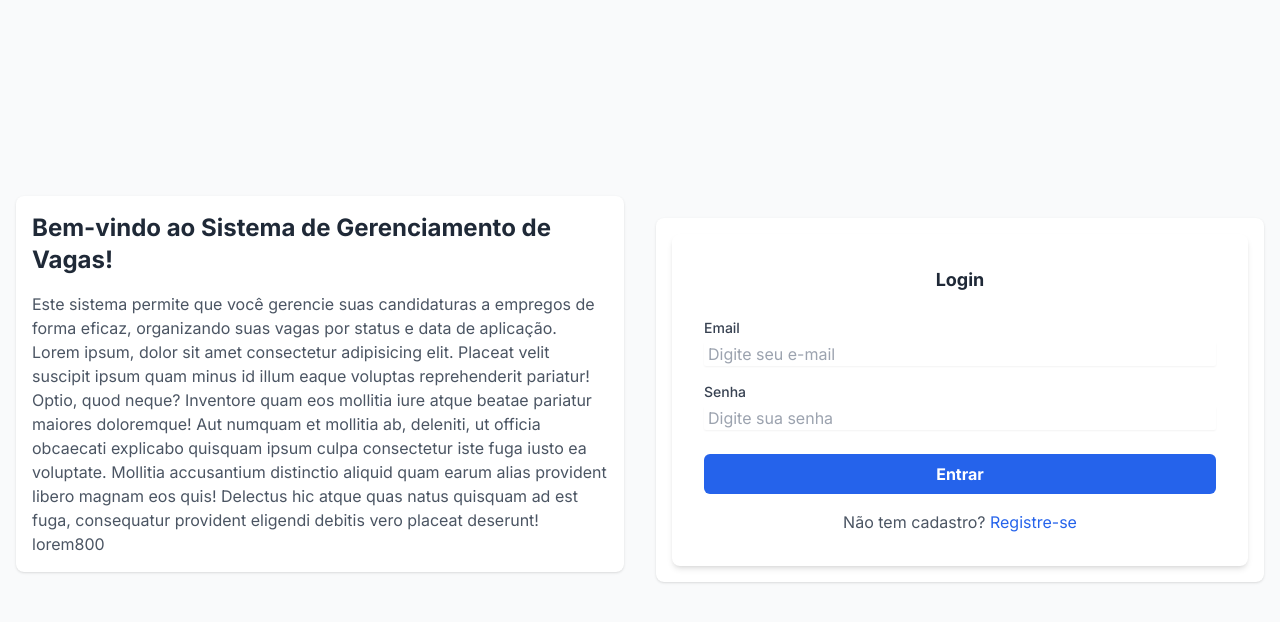
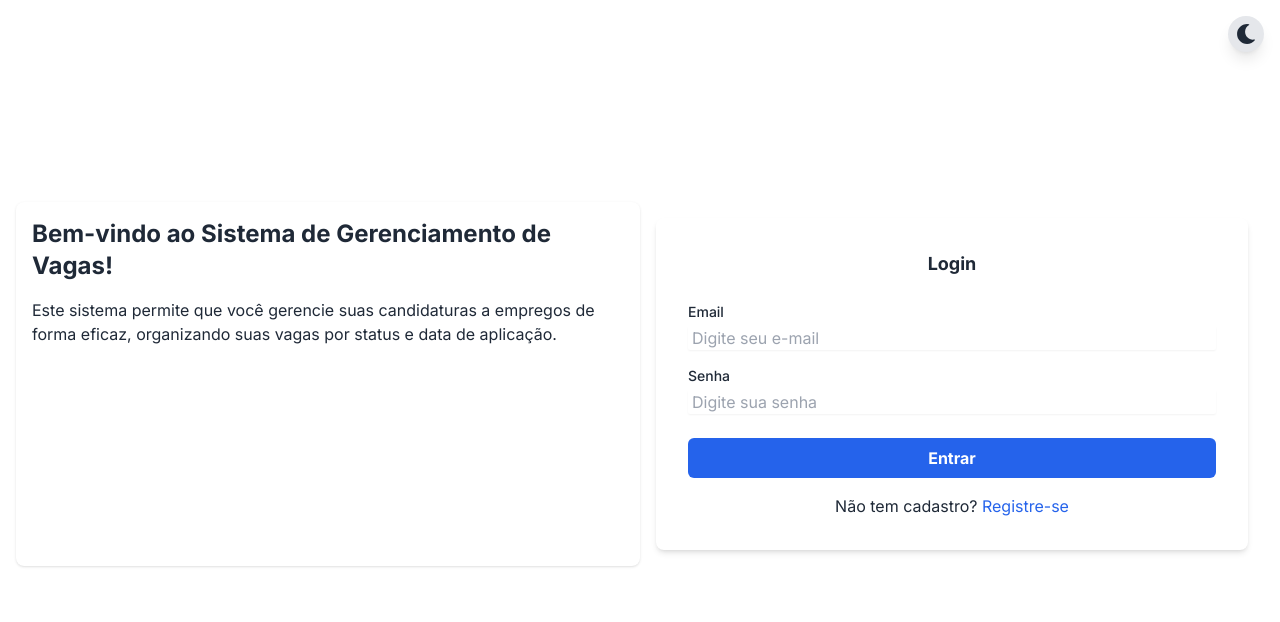
Before and after one commit to ms-gustavo/job-management, a Next.js app: page / in a window 1280 px wide. Shown: the top 622 px of the page. Built offline with nearby package versions, Linux system fonts and the light colour scheme.

Commit message:
adding dark mode

```diff
--- a/package.json
+++ b/package.json
@@ -17,6 +17,7 @@
     "next": "14.2.5",
     "react": "^18",
     "react-dom": "^18",
+    "react-icons": "^5.2.1",
     "yup": "^1.4.0"
   },
   "devDependencies": {
--- a/src/app/page.tsx
+++ b/src/app/page.tsx
@@ -3,6 +3,7 @@
 import React, { useState } from "react";
 import LoginForm from "../components/LoginForm";
 import RegisterForm from "../components/RegisterForm";
+import ThemeToggle from "@/components/ThemeToggle";
 
 const HomePage: React.FC = () => {
   const [isRegistering, setIsRegistering] = useState(false);
@@ -12,27 +13,21 @@ const HomePage: React.FC = () => {
   };
 
   return (
-    <div className="flex flex-col md:flex-row items-center justify-center min-h-screen bg-gray-50 p-4">
-      <div className="mb-8 md:mr-8 p-4 bg-white shadow rounded-lg md:w-1/2 md:flex-grow">
-        <h1 className="text-2xl font-bold mb-4 text-gray-800">
+    <div className="flex flex-col items-center justify-center min-h-screen bg-background-light dark:bg-background-dark p-4">
+      <ThemeToggle />
+      <div className="flex flex-col md:flex-row mb-8 w-full">
+        <div className="p-4 bg-background-light dark:bg-background-dark shadow rounded-lg md:w-1/2">
+          <h1 className="text-2xl font-bold mb-4 text-text-light dark:text-text-dark">
             Bem-vindo ao Sistema de Gerenciamento de Vagas!
           </h1>
-        <p className="text-gray-600">
-          Este sistema permite que você gerencie suas candidaturas a empregos de
-          forma eficaz, organizando suas vagas por status e data de aplicação.
-          Lorem ipsum, dolor sit amet consectetur adipisicing elit. Placeat
-          velit suscipit ipsum quam minus id illum eaque voluptas reprehenderit
-          pariatur! Optio, quod neque? Inventore quam eos mollitia iure atque
-          beatae pariatur maiores doloremque! Aut numquam et mollitia ab,
-          deleniti, ut officia obcaecati explicabo quisquam ipsum culpa
-          consectetur iste fuga iusto ea voluptate. Mollitia accusantium
-          distinctio aliquid quam earum alias provident libero magnam eos quis!
-          Delectus hic atque quas natus quisquam ad est fuga, consequatur
-          provident eligendi debitis vero placeat deserunt! lorem800
+          <p className="text-text-light dark:text-text-dark">
+            Este sistema permite que você gerencie suas candidaturas a empregos
+            de forma eficaz, organizando suas vagas por status e data de
+            aplicação.
           </p>
         </div>
 
-      <div className="p-4 bg-white shadow rounded-lg md:w-1/2">
+        <div className="p-4 dark:bg-background-dark rounded-lg md:w-1/2">
           <div className="flex flex-col w-full">
             {isRegistering ? (
               <RegisterForm toggleForm={toggleForm} />
@@ -42,6 +37,7 @@ const HomePage: React.FC = () => {
           </div>
         </div>
       </div>
+    </div>
   );
 };
 
--- a/src/components/LoginForm.tsx
+++ b/src/components/LoginForm.tsx
@@ -46,15 +46,15 @@ const LoginForm: React.FC<LoginFormProps> = ({ toggleForm }) => {
       onSubmit={onSubmit}
     >
       {() => (
-        <Form className="w-full bg-white shadow-md rounded-lg p-8">
-          <h2 className="text-lg font-bold mb-6 text-center text-gray-800">
+        <Form className="w-full bg-background-light dark:bg-background-dark shadow-md rounded-lg p-8">
+          <h2 className="text-lg font-bold mb-6 text-center text-text-light dark:text-text-dark">
             Login
           </h2>
 
           <div className="mb-4">
             <label
               htmlFor="email"
-              className="block text-sm font-medium text-gray-700"
+              className="block text-sm font-medium text-text-light dark:text-text-dark"
             >
               Email
             </label>
@@ -63,7 +63,7 @@ const LoginForm: React.FC<LoginFormProps> = ({ toggleForm }) => {
               id="email"
               name="email"
               placeholder="Digite seu e-mail"
-              className="mt-1 px-1 block w-full border-gray-300 rounded-sm shadow-sm focus:border-blue-500 focus:ring-blue-500"
+              className="mt-1 px-1 block w-full border-gray-300 dark:border-gray-700 rounded-sm shadow-sm focus:border-blue-500 focus:ring-blue-500 dark:focus:border-blue-300 dark:focus:ring-blue-300"
             />
             <ErrorMessage
               name="email"
@@ -75,7 +75,7 @@ const LoginForm: React.FC<LoginFormProps> = ({ toggleForm }) => {
           <div className="mb-6">
             <label
               htmlFor="password"
-              className="block text-sm font-medium text-gray-700"
+              className="block text-sm font-medium text-text-light dark:text-text-dark"
             >
               Senha
             </label>
@@ -84,7 +84,7 @@ const LoginForm: React.FC<LoginFormProps> = ({ toggleForm }) => {
               id="password"
               name="password"
               placeholder="Digite sua senha"
-              className="mt-1 px-1 block w-full border-gray-100 rounded-sm shadow-sm focus:border-blue-500 focus:ring-blue-500"
+              className="mt-1 px-1 block w-full border-gray-300 dark:border-gray-700 rounded-sm shadow-sm focus:border-blue-500 focus:ring-blue-500 dark:focus:border-blue-300 dark:focus:ring-blue-300"
             />
             <ErrorMessage
               name="password"
@@ -101,21 +101,21 @@ const LoginForm: React.FC<LoginFormProps> = ({ toggleForm }) => {
 
           <button
             type="submit"
-            className={`w-full bg-blue-600 text-white font-bold py-2 rounded-md transition duration-300 ${
+            className={`w-full bg-blue-600 dark:bg-blue-500 text-white font-bold py-2 rounded-md transition duration-300 ${
               isSubmitting
                 ? "opacity-50 cursor-not-allowed"
-                : "hover:bg-blue-700"
+                : "hover:bg-blue-700 dark:hover:bg-blue-600"
             }`}
             disabled={isSubmitting}
           >
             {isSubmitting ? "Logando..." : "Entrar"}
           </button>
-          <p className="mt-4 text-center text-gray-600">
+          <p className="mt-4 text-center text-text-light dark:text-text-dark">
             Não tem cadastro?{" "}
             <button
               type="button"
               onClick={toggleForm}
-              className="text-blue-600 hover:underline"
+              className="text-blue-600 dark:text-blue-400 hover:underline"
             >
               Registre-se
             </button>
--- /dev/null
+++ b/src/components/ThemeToggle.tsx
@@ -0,0 +1,41 @@
+import React, { useEffect, useState } from "react";
+import { FaSun, FaMoon } from "react-icons/fa";
+
+const ThemeToggle: React.FC = () => {
+  const [theme, setTheme] = useState<string | null>(null);
+
+  useEffect(() => {
+    const storedTheme = localStorage.getItem("theme");
+    if (storedTheme) {
+      setTheme(storedTheme);
+      document.documentElement.classList.add(storedTheme);
+    } else {
+      setTheme("light");
+    }
+  }, []);
+
+  const toggleTheme = () => {
+    if (theme === "light") {
+      setTheme("dark");
+      localStorage.setItem("theme", "dark");
+      document.documentElement.classList.add("dark");
+      document.documentElement.classList.remove("light");
+    } else {
+      setTheme("light");
+      localStorage.setItem("theme", "light");
+      document.documentElement.classList.add("light");
+      document.documentElement.classList.remove("dark");
+    }
+  };
+
+  return (
+    <button
+      onClick={toggleTheme}
+      className="fixed top-4 right-4 p-2 rounded-full bg-gray-200 dark:bg-gray-700 text-gray-800 dark:text-gray-200 shadow-lg hover:bg-gray-300 dark:hover:bg-gray-600 transition-colors duration-300"
+    >
+      {theme === "light" ? <FaMoon size={20} /> : <FaSun size={20} />}
+    </button>
+  );
+};
+
+export default ThemeToggle;
--- a/tailwind.config.ts
+++ b/tailwind.config.ts
@@ -1,6 +1,7 @@
 import type { Config } from "tailwindcss";
 
 const config: Config = {
+  darkMode: "class",
   content: [
     "./src/pages/**/*.{js,ts,jsx,tsx,mdx}",
     "./src/components/**/*.{js,ts,jsx,tsx,mdx}",
@@ -8,6 +9,20 @@ const config: Config = {
   ],
   theme: {
     extend: {
+      colors: {
+        primary: {
+          light: "#4f46e5",
+          dark: "#6366f1",
+        },
+        background: {
+          light: "#fff",
+          dark: "#1f2937",
+        },
+        text: {
+          light: "#1f2937",
+          dark: "#d1d5db",
+        },
+      },
       backgroundImage: {
         "gradient-radial": "radial-gradient(var(--tw-gradient-stops))",
         "gradient-conic":
```
Also changed, not shown: src/components/RegisterForm.tsx (+12 -12 lines), 1 other file (tests, documents, lock files or other folders). Lines whose indentation alone changed are shown as unchanged.
